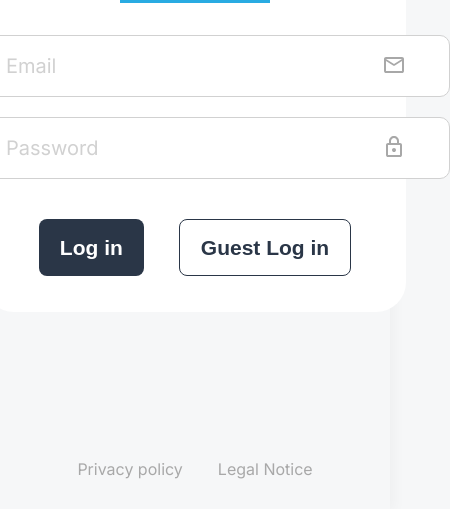
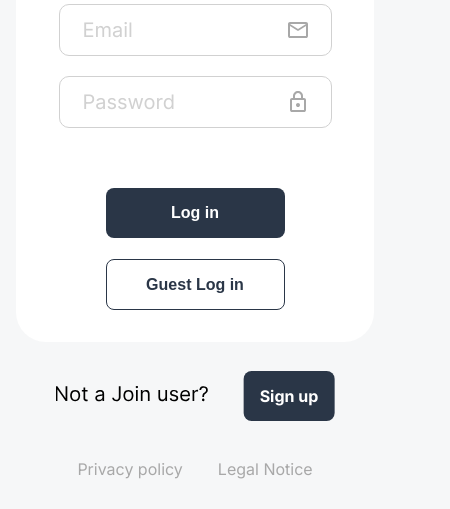
Before and after one commit to SvenWeigel/Join, a plain HTML site: page index.html in a window 390 px wide. Shown: the part 335-844 px from the top of the page, 450 px wide, since content can reach past the window. Drawn offline with Linux system fonts and the light colour scheme.

Commit message:
fix index.html & added responsive css index.html

```diff
--- a/styles/log_in.css
+++ b/styles/log_in.css
@@ -34,15 +34,19 @@
 
 .login_input {
   width: 100%;
-  height: 36px;
-  border-radius: 10px;
-  border: 1px solid #d1d1d1;
   font-family: "Inter", sans-serif;
-  padding: 12px 21px;
   gap: 10px;
   flex-direction: space-between;
   display: flex;
   font-size: 20px;
+  flex:1;
+  border-style:none;
+}
+
+input:focus {
+  outline: none;
+  box-shadow: none;
+  border-color: inherit;
 }
 
 .login_input::placeholder {
@@ -79,14 +83,14 @@ h1 {
 }
 
 .input-box {
-  position: relative;
+  display:flex;
+  align-items: center;
+  border-radius: 10px;
+  border: 1px solid #d1d1d1;
+  padding: 12px 21px;
 }
 
-.login-form-icon {
-  position: absolute;
-  top: 18px;
-  right: 0px;
-}
+
 
 .login-form-btns-container {
   display: flex;
--- a/styles/responsiv/responsiv_login.css
+++ b/styles/responsiv/responsiv_login.css
@@ -6,3 +6,42 @@
     transition: none;
   }
 }
+
+@media (max-width:700px){
+  form{
+    width: 100%;
+    margin: 0 16px;
+  }
+  .login-site-header{
+    top: unset;
+    right:unset;
+    bottom: 99px;
+    left: 50%;
+    transform: translateX(-50%);
+  }
+  .login-site-header-to-signup{
+    white-space:nowrap;
+  }
+  .login_input_container{
+    width: 70vw;
+  }
+}
+
+@media (max-width: 600px) {
+  .login-site-logo-container img{
+    width: 64px;
+    height: 78px;
+  }
+  .login-form-btns-container{
+    flex-direction: column;
+    width: 50%;
+    gap:21px;
+    padding-bottom: 32px;
+  }
+  .login-form-btns-container button{
+    font-size:16px;
+  }
+  form{
+    height: unset;
+  }
+}
```
